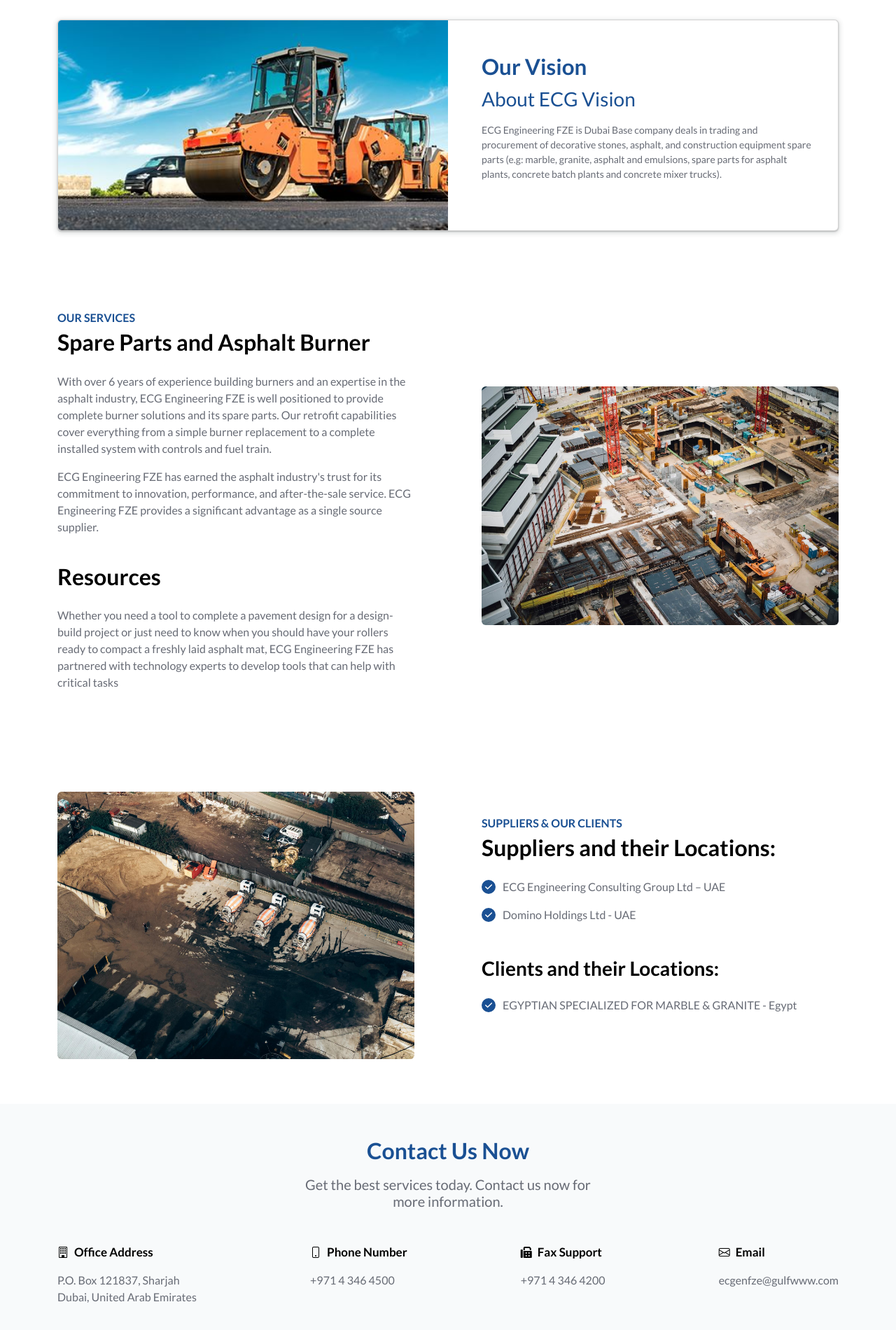
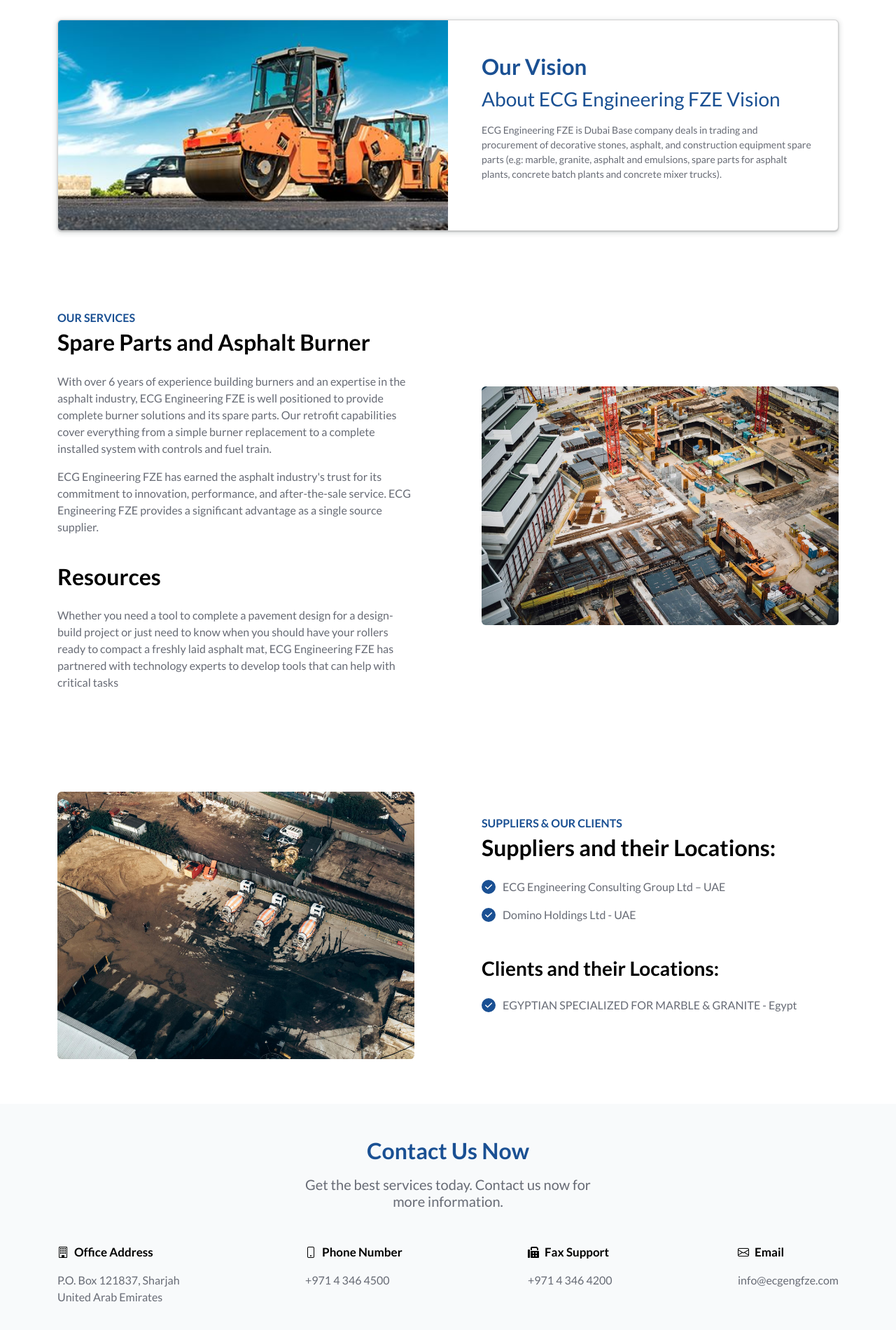
Before and after one commit to gulfwww/ecg, a website: page dist/index.html in a window 1280 px wide. Shown: the part 740-2640 px from the top of the page at 70% size. Drawn offline with nearby package versions, Linux system fonts and the light colour scheme.

Commit message:
update the text

```diff
--- a/dist/index.html
+++ b/dist/index.html
@@ -70,8 +70,8 @@
           <div class="col-md-6">
             <h1 class="fw-semibold mb-3">Welcome To ECG Engineering FZE</h1>
             <p class="text-white">
-              ECG Engineering FZE trading company establish 2015 in Dubai United
-              Arab Emirates.
+              ECG Engineering FZE trading company Established in 2015 in Sharjah
+              Free Zone Authority United Arab Emirates.
             </p>
           </div>
         </div>
@@ -127,7 +127,7 @@
             <div class="col-md-6 p-5">
               <h2 class="card-title text-blue fw-bold">Our Vision</h2>
               <h3 class="fw-normal subtitle text-blue mb-3">
-                About ECG Vision
+                About ECG Engineering FZE Vision
               </h3>
               <p class="card-text small">
                 ECG Engineering FZE is Dubai Base company deals in trading and
@@ -243,7 +243,7 @@
             <p class="d-flex icon-text text-black">
               <i class="bi bi-building"></i><strong>Office Address</strong>
             </p>
-            <p>P.O. Box 121837, Sharjah<br />Dubai, United Arab Emirates</p>
+            <p>P.O. Box 121837, Sharjah<br />United Arab Emirates</p>
           </li>
           <li>
             <p class="d-flex icon-text text-black">
@@ -272,9 +272,9 @@
             </p>
             <p>
               <a
-                href="mailto:ecgenfze@gulfwww.com"
+                href="mailto:info@ecgengfze.com"
                 class="text-gray text-decoration-none"
-                >ecgenfze@gulfwww.com</a
+                >info@ecgengfze.com</a
               >
             </p>
           </li>
```
